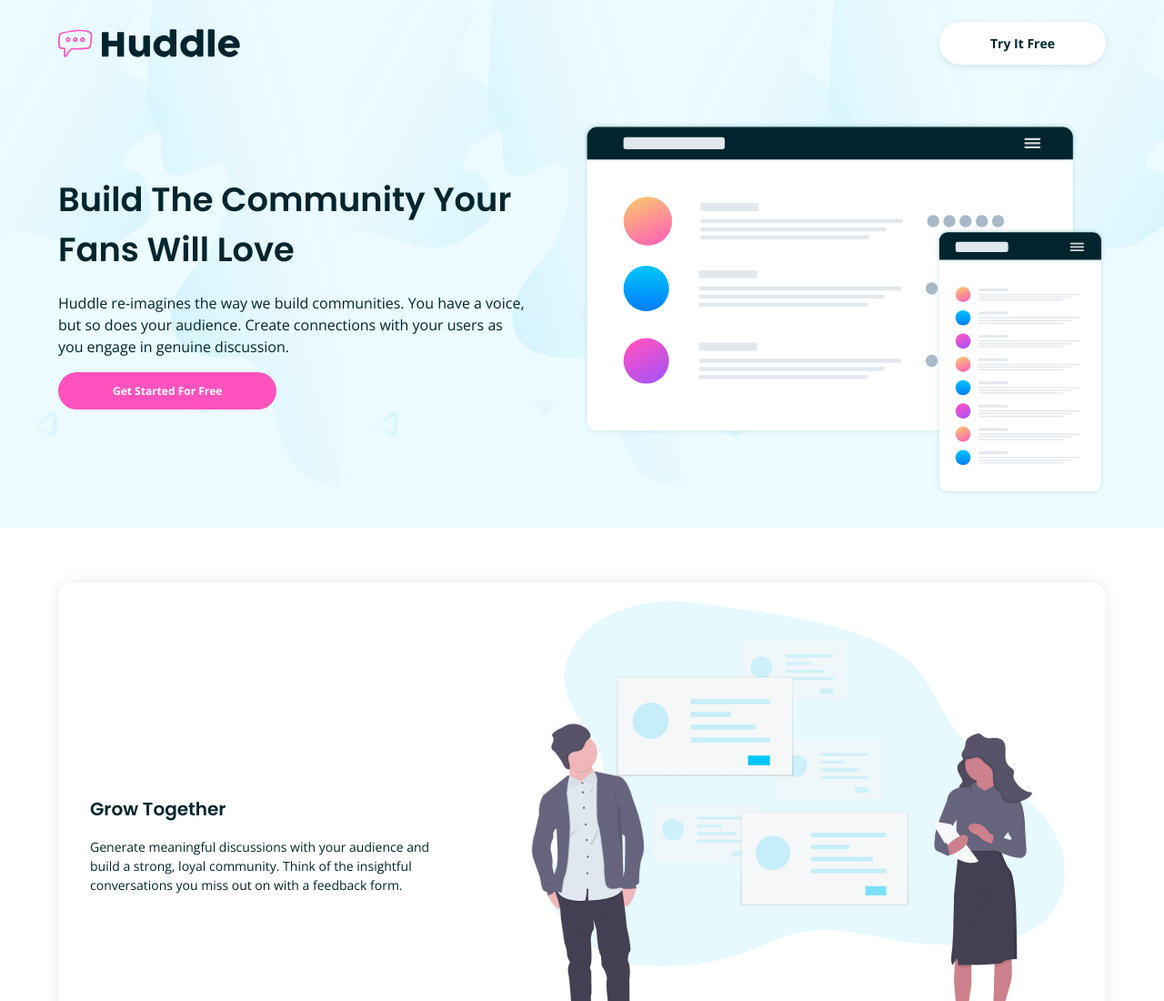
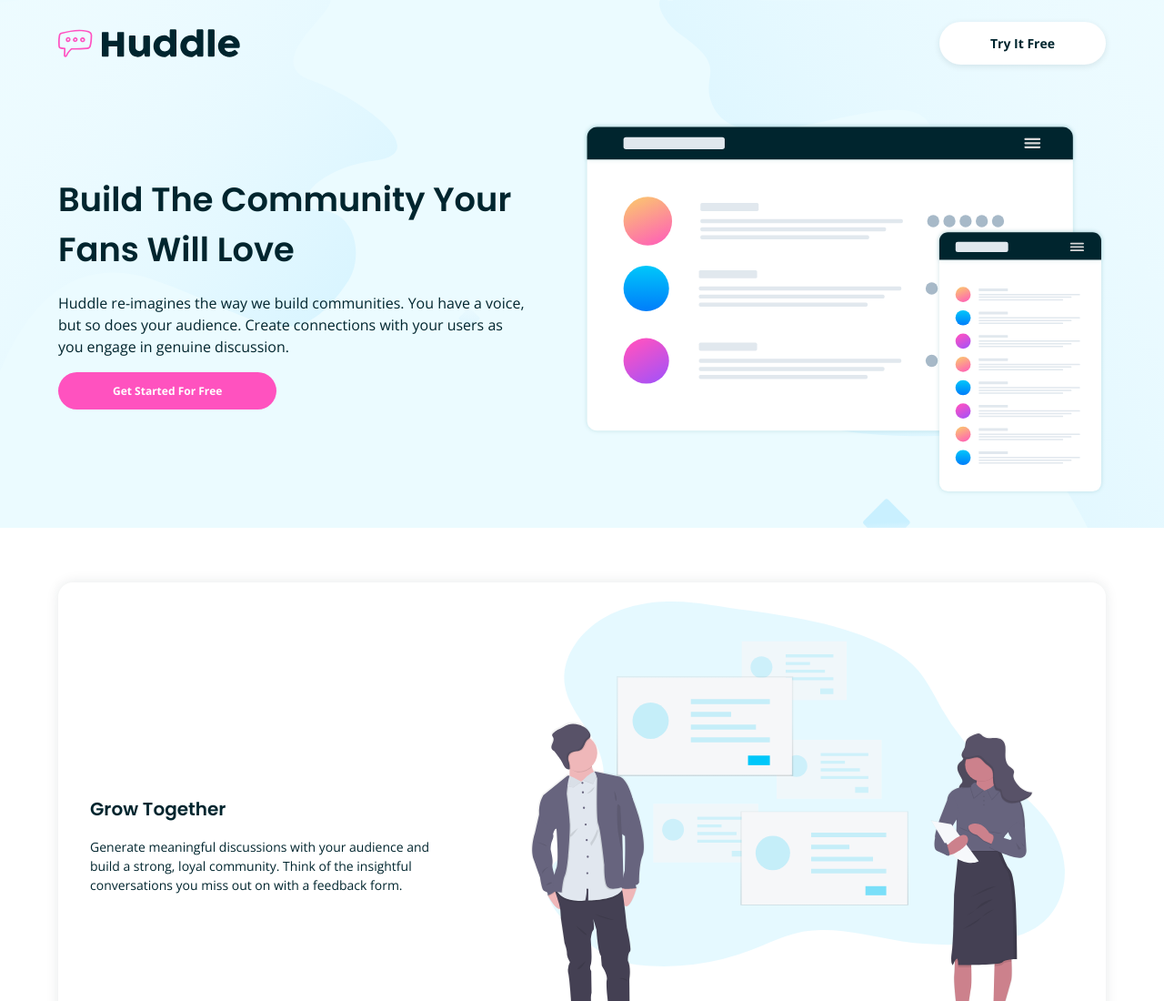
Before and after one commit to brodiewebdt/frontend-mentor, a plain HTML site: page huddle-landing-page-alternating-blocks/index.html in a window 1280 px wide. Shown: the top 1100 px of the page at 91% size. Drawn offline with nearby package versions, Linux system fonts and the light colour scheme.

Commit message:
Update styles.css
Changed the Header background from mobile image to desktop in the Media Queries

```diff
--- a/huddle-landing-page-alternating-blocks/css/styles.css
+++ b/huddle-landing-page-alternating-blocks/css/styles.css
@@ -198,6 +198,10 @@ h2 {
     .container {
         width: 70%;
     }
+
+    .header {
+        background-image: url(../images/bg-hero-desktop.svg);
+    }
 }
 
 @media (min-width: 900px) {
```
